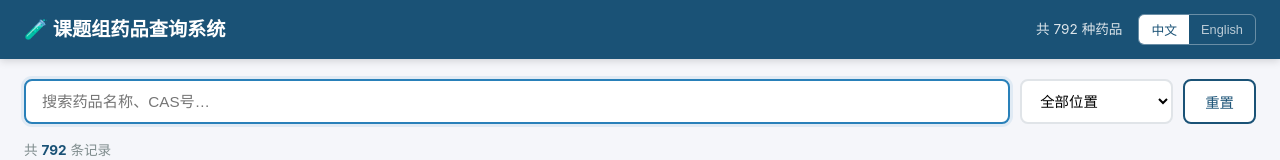
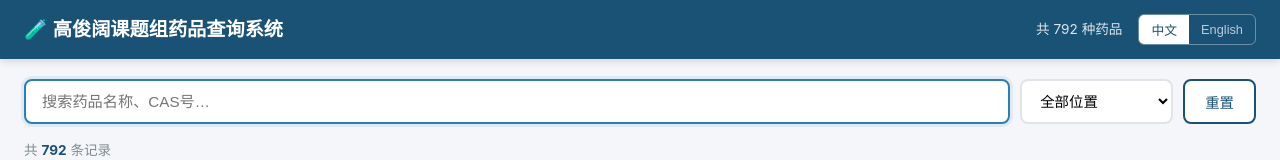
Before and after one commit to etjnvd7653356-cmd/group, a plain HTML site: page index.html in a window 1280 px wide. Shown: the top 160 px of the page. Drawn offline with Linux system fonts and the light colour scheme.

Commit message:
Add files via upload

```diff
--- a/index.html
+++ b/index.html
@@ -157,7 +157,7 @@
 
 <header class="header">
   <div class="header-inner">
-    <h1 data-cn="🧪 课题组药品查询系统" data-en="🧪 Lab Drug Database"></h1>
+    <h1 data-cn="🧪 高俊阔课题组药品查询系统" data-en="🧪 Gao Junkou Lab Drug Database"></h1>
     <div class="header-right">
       <span class="header-stats" id="headerStats">Loading…</span>
       <div class="lang-toggle" id="langToggle">
@@ -242,7 +242,7 @@ const i18n = {
     modalNoCas: '无',
     prev: '← 上一页',
     next: '下一页 →',
-    title: '🧪 课题组药品查询系统',
+    title: '🧪 高俊阔课题组药品查询系统',
   },
   en: {
     headerDrugCount: '{n} drugs total',
@@ -260,7 +260,7 @@ const i18n = {
     modalNoCas: 'N/A',
     prev: '← Prev',
     next: 'Next →',
-    title: '🧪 Lab Drug Database',
+    title: '🧪 Gao Junkou Lab Drug Database',
   },
 };
 
```
